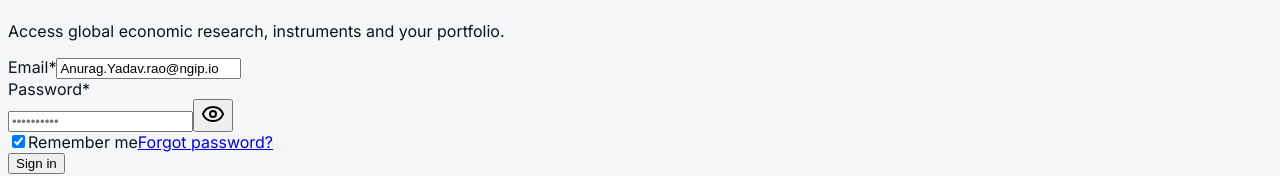
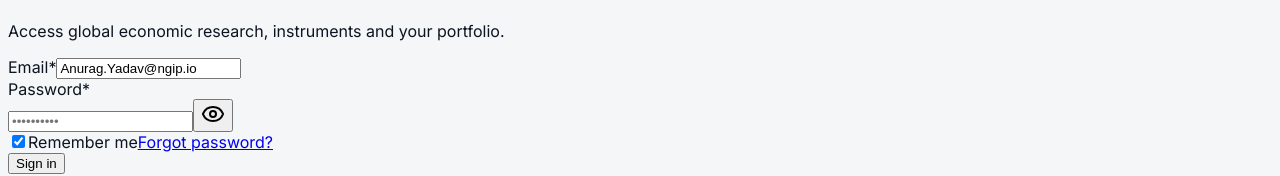
Before and after one commit to anuragydv0/NGIP-FINAL-FRONTEND-, a React app in the folder src/: page /login in a window 1280 px wide. Shown: the part 510-686 px from the top of the page. Built offline with nearby package versions, Linux system fonts and the light colour scheme; the HTML template or start-up script is replaced by a standard one.

Commit message:
update v2.0.06

```diff
--- a/src/pages/auth/Login.tsx
+++ b/src/pages/auth/Login.tsx
@@ -9,7 +9,7 @@ import { useUser } from '../../contexts/UserContext';
 
 export function Login() {
   const navigate = useNavigate();
-  const [email, setEmail] = React.useState('Anurag.Yadav.rao@ngip.io');
+  const [email, setEmail] = React.useState('Anurag.Yadav@ngip.io');
   const [password, setPassword] = React.useState('');
   const [show, setShow] = React.useState(false);
   const [remember, setRemember] = React.useState(true);
```
